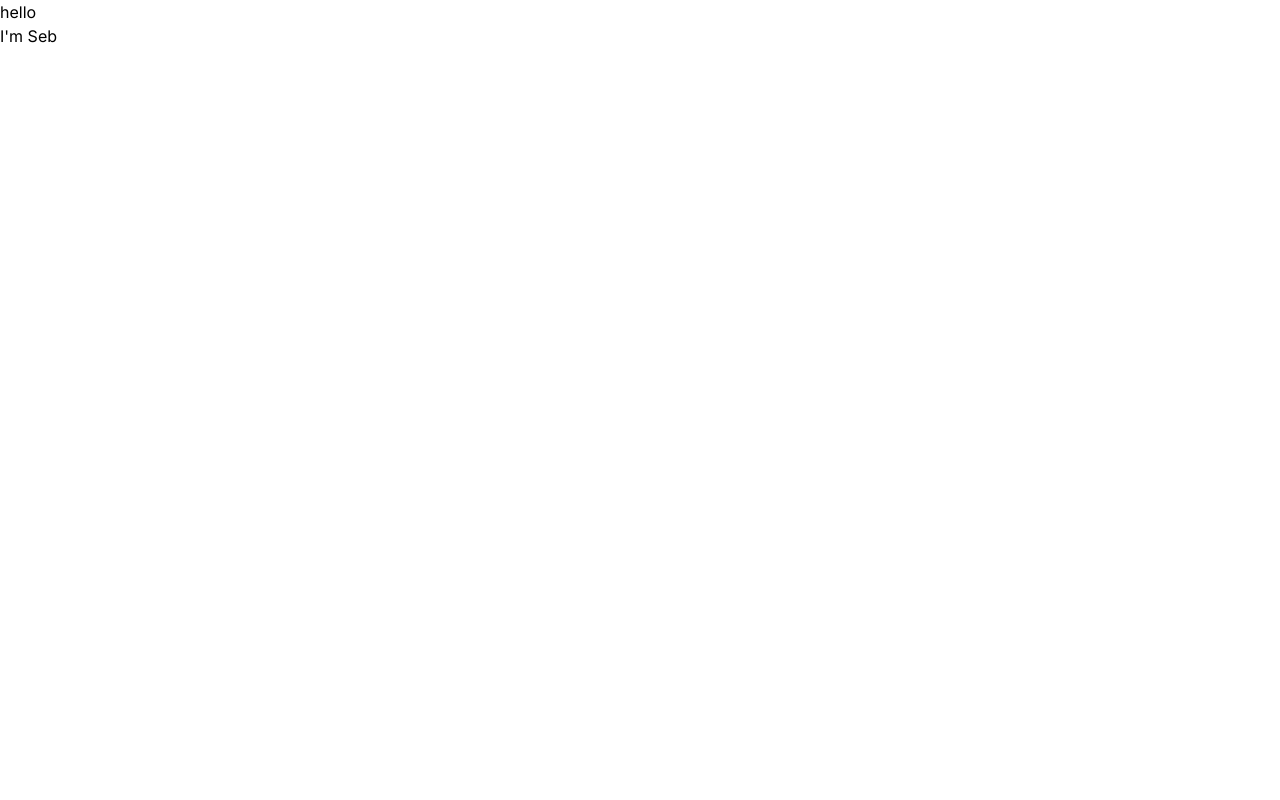
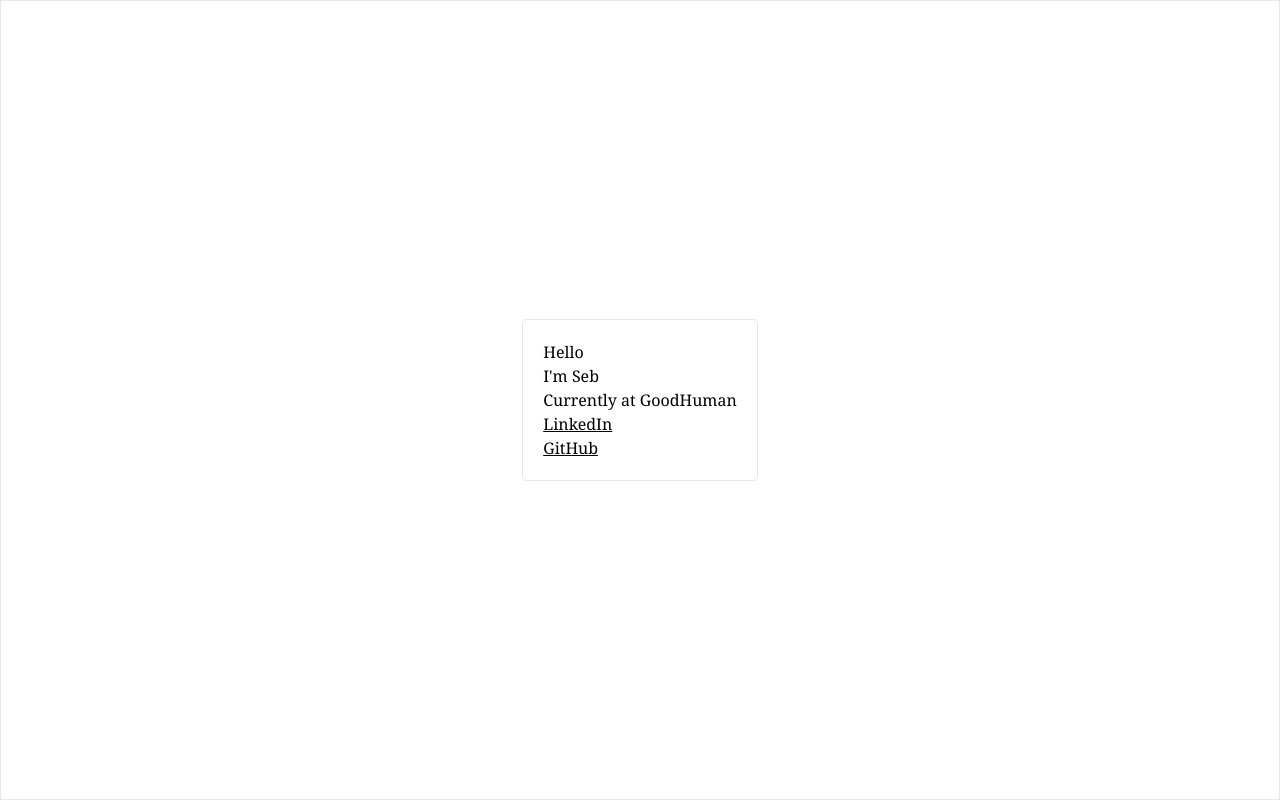
Before and after one commit to sebastiancwk/personal-website, a Next.js app: page / in a window 1280 px wide. Built offline with nearby package versions, Linux system fonts and the light colour scheme.

Commit message:
updated styles and copy

```diff
--- a/src/app/globals.css
+++ b/src/app/globals.css
@@ -16,5 +16,18 @@
   }
 }
 
+@layer base {
+  * {
+    @apply font-serif;
+  }
+
+  a {
+    @apply underline;
+    &:hover {
+      @apply font-bold;
+    }
+  }
+}
+
 body {
 }
--- a/src/app/page.tsx
+++ b/src/app/page.tsx
@@ -3,9 +3,15 @@ import Image from 'next/image'
 export default function Home() {
   return (
     <main>
-      hello
-      <br/>
-      I&apos;m Seb
+      <div style={{ height: '100vh' }} className="flex border justify-center items-center">
+        <div className="border p-5 rounded">
+          <h1>Hello</h1>
+          <p>I&apos;m Seb</p>
+          <p>Currently at GoodHuman</p>
+          <p><a href="https://www.linkedin.com/in/sebastian-king-15011b171/">LinkedIn</a></p>
+          <p><a href="https://github.com/sebastiancwk">GitHub</a></p>
+        </div>
+      </div>
     </main>
   )
 }
```
